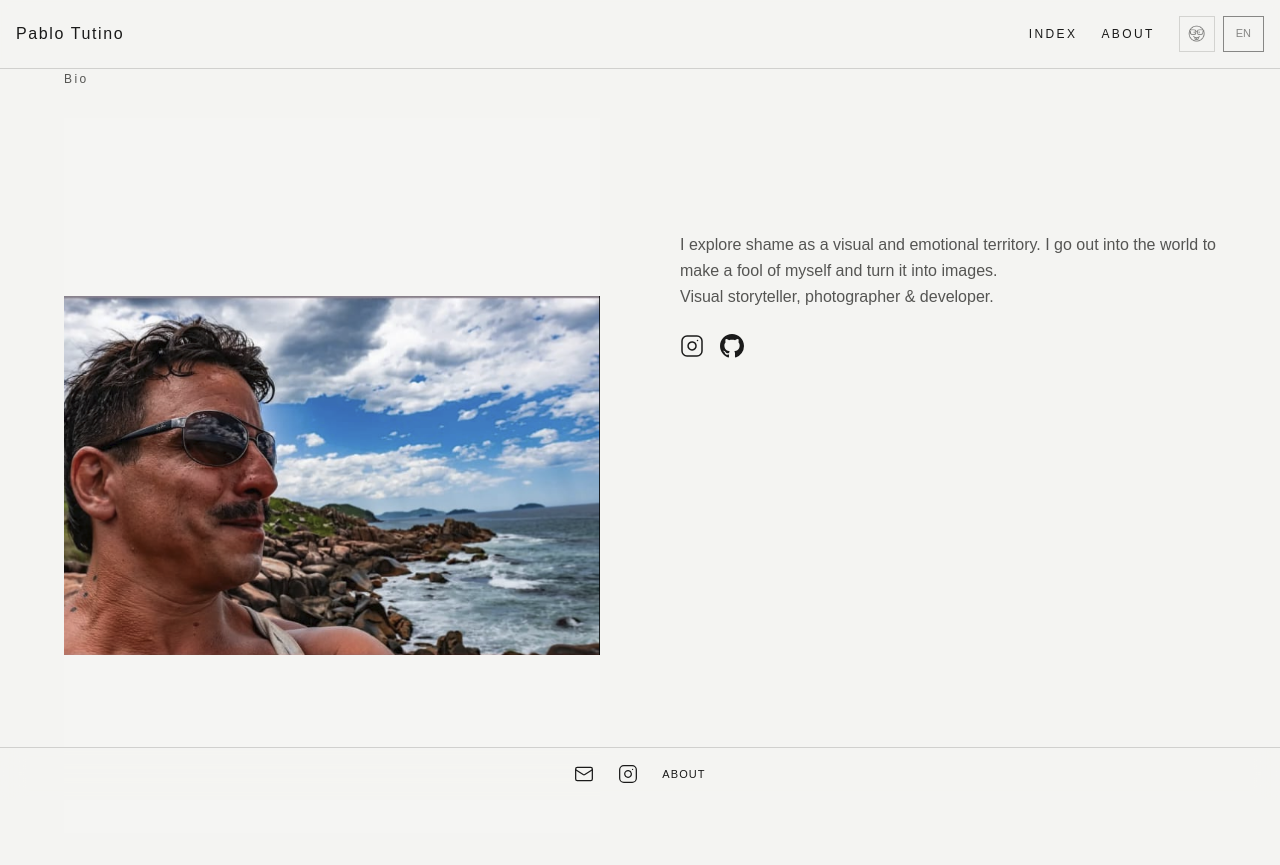
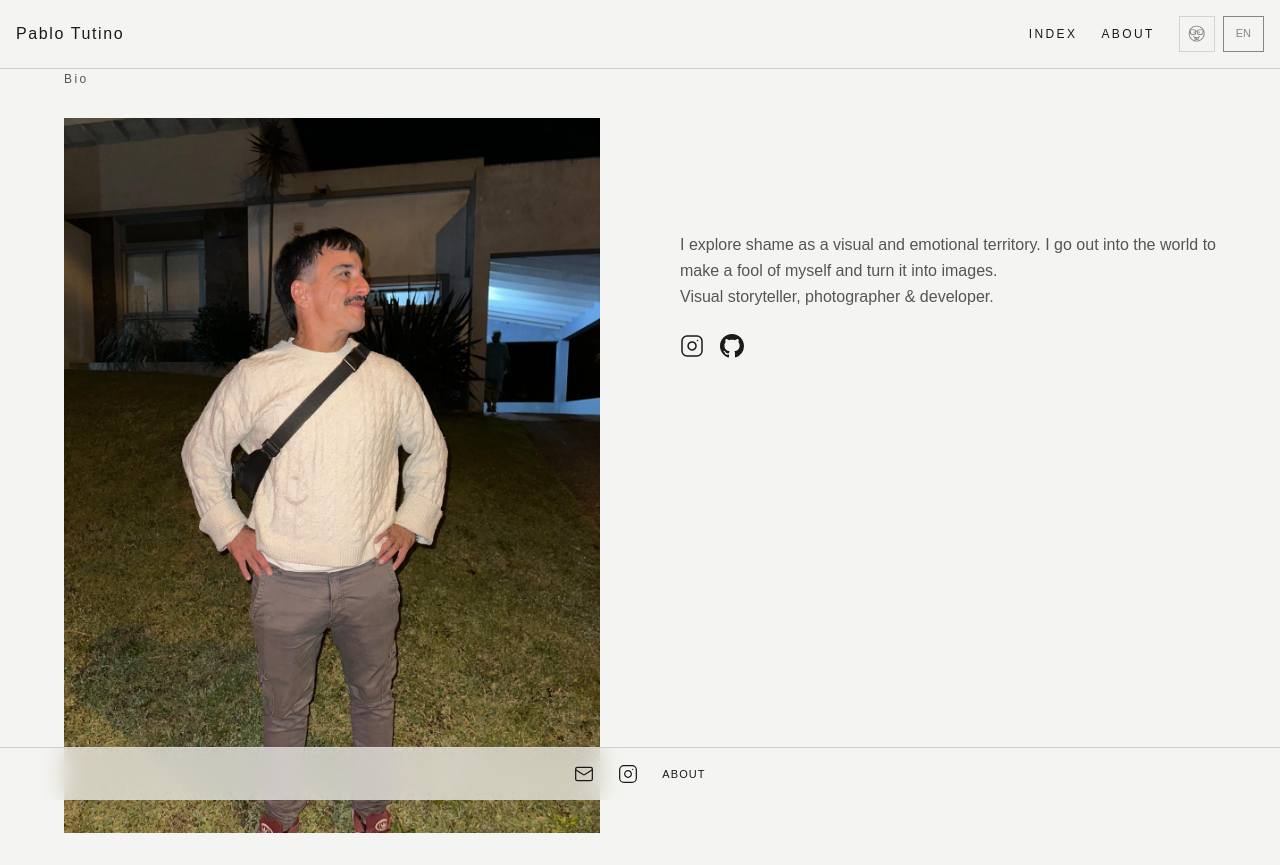
Before and after one commit to dargonar/photo-portfolio, a Next.js app: page /about in a window 1280 px wide. Built offline with nearby package versions, Linux system fonts and the light colour scheme; a web font is replaced by a local one.

Commit message:
about: nueva foto de perfil (avatar.jpeg del backup)

```diff
--- a/src/app/about/page.tsx
+++ b/src/app/about/page.tsx
@@ -19,7 +19,7 @@ export default function AboutPage() {
           </h1>
           <div className="relative aspect-[3/4] bg-white/5 mt-auto overflow-hidden">
             <Image
-              src="/images/portrait.png"
+              src="/images/portrait.jpg"
               alt="Pablo Tutino"
               fill
               className="object-contain"
```
Also changed, not shown: public/images/portrait.jpg (added).
